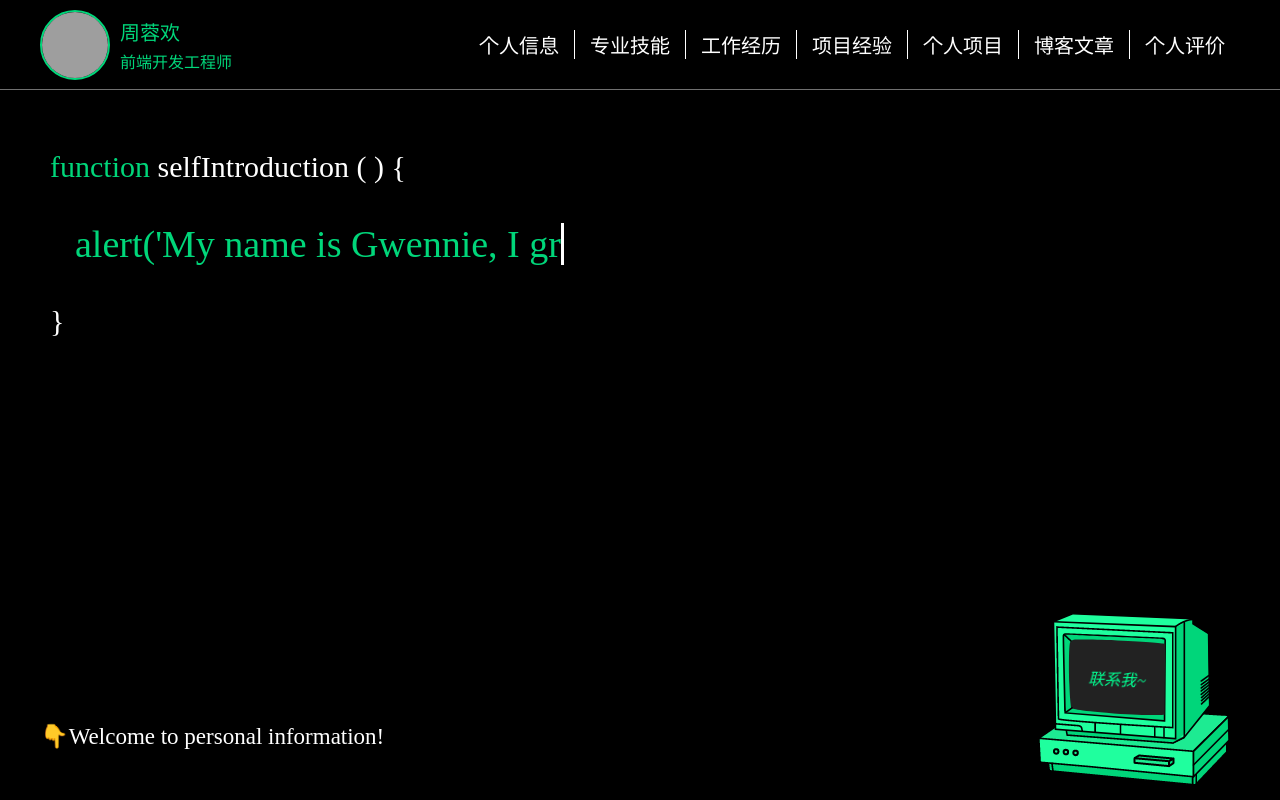
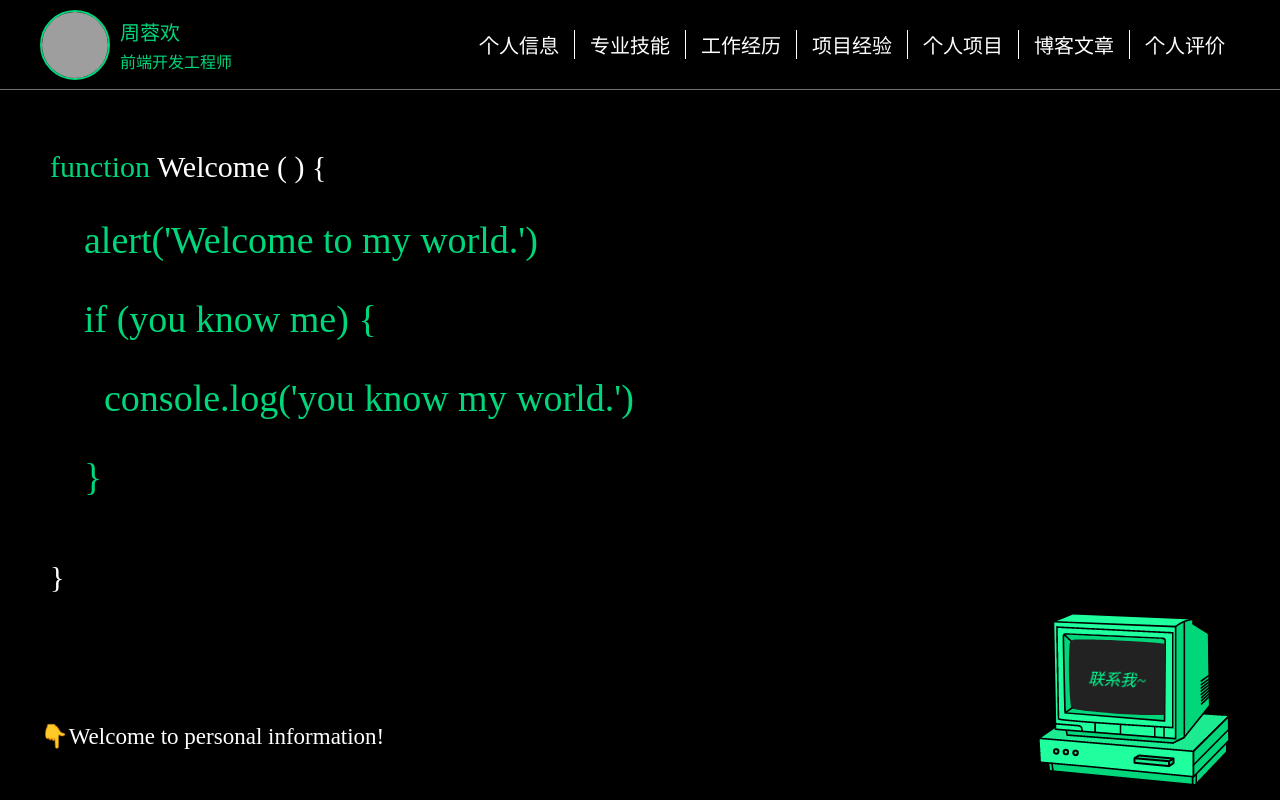
Before and after one commit to Gwennie-zhou/CV, a Vue app: page /#/main in a window 1280 px wide. Shown: the top 800 px of the page. Built offline with nearby package versions, Linux system fonts and the light colour scheme; grey boxes are pictures that could not be loaded.

Commit message:
feat: 使用css添加打字效果

```diff
--- a/src/views/main/components/Prologue.vue
+++ b/src/views/main/components/Prologue.vue
@@ -1,28 +1,28 @@
 <script setup>
-import { onMounted, ref } from 'vue';
-
-const introduction = ref('')
-
-const str = `alert('My name is Gwennie, I graduated from Hanshan Normal University. My major is information management and information system. I have 2 years of experience in front-end development. My technology stack is mainly Vue.')`
-let i = 1 //打字效果指针
-
-function typing() {
-  introduction.value = str.slice(0, i)
-  i++
-  i <= str.length && setTimeout(typing, 100)
-}
-
-onMounted(() => {
-  setTimeout(typing, 2000)
-})
 </script>
 
 <template>
   <div class="prologue-container">
     <div class="center">
-      <div class="animate__animated animate__bounce"><span class="highlight">function</span> selfIntroduction ( ) {
+      <div class="animate__animated animate__bounce"><span class="theme-color">function</span> Welcome ( ) {
       </div>
-      <div class="p2 highlight">{{ introduction }} <span class="separator"></span></div>
+      <div class="text-wrap">
+        <div class="inline-block">
+          <div class="text theme-color">alert('Welcome to my world.')</div>
+        </div>
+        <br/>
+        <div class="inline-block">
+          <div class="text theme-color">if (you know me) {</div>
+        </div>
+        <br/>
+        <div class="inline-block">
+          <div class="text theme-color indent">console.log('you know my world.')</div>
+        </div>
+        <br/>
+        <div class="inline-block">
+          <div class="text theme-color">}</div>
+        </div>
+      </div>
       <div class="animate__animated animate__bounce">}</div>
     </div>
     <div class="down">
@@ -39,22 +39,39 @@ onMounted(() => {
   margin-left: 50px;
   font-size: 30px;
   height: 700px;
-  width: 75%;
-
-  .p2 {
-    margin: 30px 0 30px 25px;
+  .text-wrap {
+    margin: 30px;
+  }
+  .inline-block {
+    display: inline-block;
+  }
+  .text {
     font-size: 38px;
-    line-height: 60px;
+    padding: 4px;
+    margin-bottom: 20px;
+    width: 0;
+    white-space: nowrap;
+    overflow: hidden;
+    border-right: 3px solid transparent;
+    animation: typing 2s steps(15, end) forwards, flicker 1s infinite;
+  }
+  .text-wrap>div:nth-child(1) .text {
+    animation-delay: 0;
+  }
+  .text-wrap>div:nth-child(2) .text {
+    animation-delay: 2s;
+    animation-duration: 1s;
+  }
+  .text-wrap>div:nth-child(3) .text {
+    animation-delay: 3s;
+  }
+  .text-wrap>div:nth-child(4) .text {
+    animation-delay: 5s;
+  }
+  .indent {
+    padding-left: 24px;
   }
 
-  .highlight {
-    color: #00d67a;
-  }
-
-  .separator {
-    border-left: 3px solid white;
-    animation: flicker 1s infinite;
-  }
 }
 
 .down {
@@ -63,14 +80,17 @@ onMounted(() => {
   left: 40px;
   font-size: 23px;
 }
-
+@keyframes typing {
+  from {
+    width: 0;
+  }
+  to {
+    width: 100%;
+  }
+}
 @keyframes flicker {
-  from {
-    border-color: white;
-  }
-
-  to {
-    border-color: transparent;
+  50% {
+    border-right: 3px solid #fff;
   }
 }
 </style>
```
